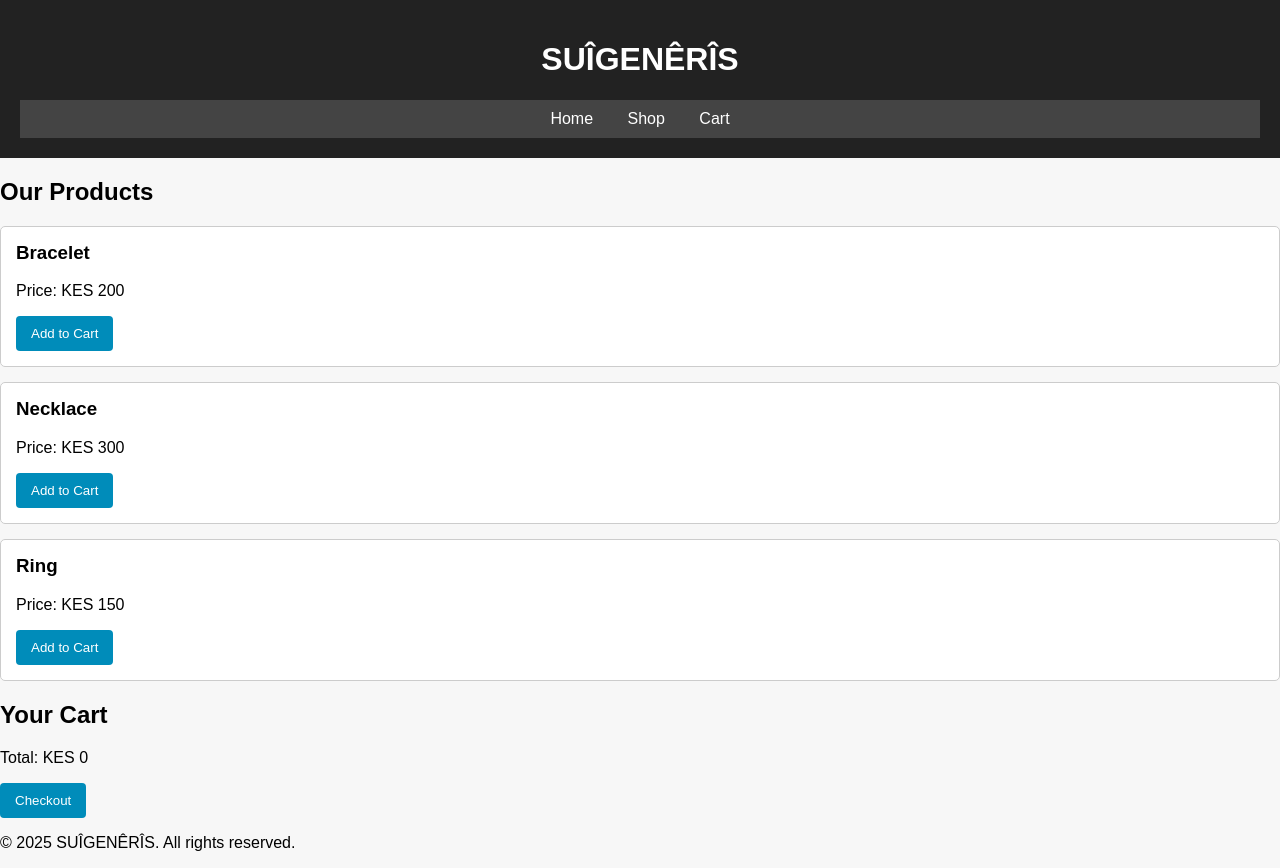
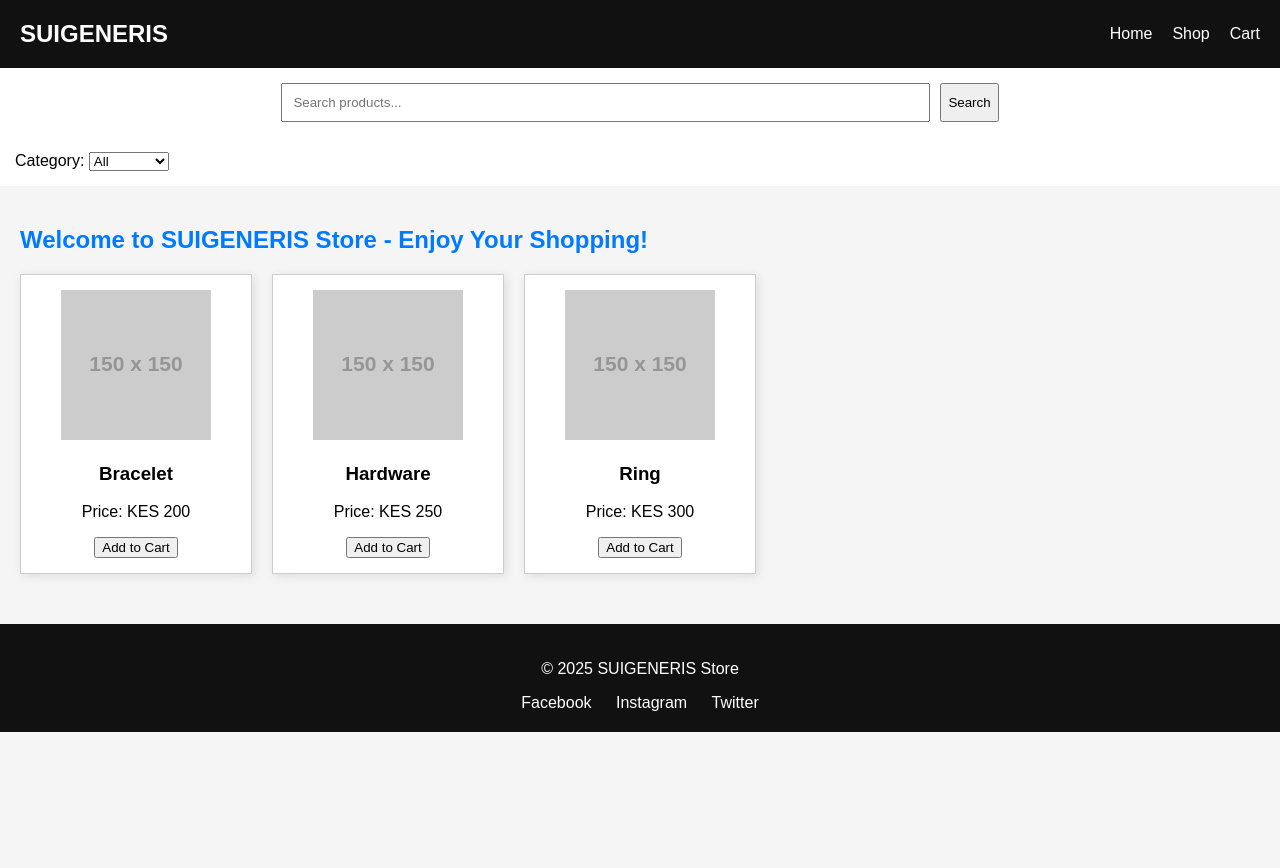
Before and after one commit to SUIGENERIS198/suigeneris-store, a plain HTML site: page index.html in a window 1280 px wide. After the commit the page ends 800 px from the top, so only its background shows below. Drawn offline with Linux system fonts and the light colour scheme; placeholder pictures from the web are drawn by us.

Commit message:
Add Jumia-style homepage

```diff
--- a/index.html
+++ b/index.html
@@ -1,52 +1,71 @@
-
 <!DOCTYPE html>
 <html lang="en">
 <head>
     <meta charset="UTF-8">
     <meta name="viewport" content="width=device-width, initial-scale=1.0">
-    <title>SUÎGENÊRÎS - Online Store</title>
-    <link rel="stylesheet" href="css/style.css">
+    <title>SUIGENERIS Online Store</title>
+    <link rel="stylesheet" href="style.css">
 </head>
 <body>
     <header>
-        <h1>SUÎGENÊRÎS</h1>
+        <div class="logo">SUIGENERIS</div>
         <nav>
-            <a href="#">Home</a>
-            <a href="#products">Shop</a>
-            <a href="#cart">Cart</a>
+            <ul>
+                <li><a href="#">Home</a></li>
+                <li><a href="#">Shop</a></li>
+                <li><a href="#">Cart</a></li>
+            </ul>
         </nav>
     </header>
 
-    <section id="products">
-        <h2>Our Products</h2>
-        <div class="product" data-name="Bracelet" data-price="200">
-            <h3>Bracelet</h3>
-            <p>Price: KES 200</p>
-            <button onclick="addToCart('Bracelet', 200)">Add to Cart</button>
+    <div class="search-bar">
+        <input type="text" placeholder="Search products...">
+        <button>Search</button>
+    </div>
+
+    <div class="filters">
+        <label>Category:</label>
+        <select>
+            <option>All</option>
+            <option>Bracelet</option>
+            <option>Hardware</option>
+            <option>Ring</option>
+        </select>
+    </div>
+
+    <main>
+        <h2 id="main-heading">Our Products</h2>
+        <div class="product-list">
+            <div class="product-card">
+                <img src="https://via.placeholder.com/150" alt="Bracelet">
+                <h3>Bracelet</h3>
+                <p>Price: KES 200</p>
+                <button>Add to Cart</button>
+            </div>
+            <div class="product-card">
+                <img src="https://via.placeholder.com/150" alt="Hardware">
+                <h3>Hardware</h3>
+                <p>Price: KES 250</p>
+                <button>Add to Cart</button>
+            </div>
+            <div class="product-card">
+                <img src="https://via.placeholder.com/150" alt="Ring">
+                <h3>Ring</h3>
+                <p>Price: KES 300</p>
+                <button>Add to Cart</button>
+            </div>
         </div>
-        <div class="product" data-name="Necklace" data-price="300">
-            <h3>Necklace</h3>
-            <p>Price: KES 300</p>
-            <button onclick="addToCart('Necklace', 300)">Add to Cart</button>
-        </div>
-        <div class="product" data-name="Ring" data-price="150">
-            <h3>Ring</h3>
-            <p>Price: KES 150</p>
-            <button onclick="addToCart('Ring', 150)">Add to Cart</button>
-        </div>
-    </section>
-
-    <section id="cart">
-        <h2>Your Cart</h2>
-        <ul id="cart-items"></ul>
-        <p>Total: KES <span id="total">0</span></p>
-        <button onclick="checkout()">Checkout</button>
-    </section>
+    </main>
 
     <footer>
-        <p>&copy; 2025 SUÎGENÊRÎS. All rights reserved.</p>
+        <p>&copy; 2025 SUIGENERIS Store</p>
+        <div class="socials">
+            <a href="#">Facebook</a>
+            <a href="#">Instagram</a>
+            <a href="#">Twitter</a>
+        </div>
     </footer>
 
-    <script src="js/script.js"></script>
+    <script src="script.js"></script>
 </body>
 </html>
--- a/script.js
+++ b/script.js
@@ -1,30 +1,11 @@
+// Show a welcome message
+alert("Welcome to SUIGENERIS Online Store!");
 
-let cart = [];
-
-function addToCart(productName, price) {
-    cart.push({ name: productName, price: price });
-    updateCart();
-}
-
-function updateCart() {
-    let cartItems = document.getElementById('cart-items');
-    cartItems.innerHTML = '';
-    let total = 0;
-    cart.forEach(item => {
-        let li = document.createElement('li');
-        li.textContent = item.name + " - KES " + item.price;
-        cartItems.appendChild(li);
-        total += item.price;
-    });
-    document.getElementById('total').textContent = total;
-}
-
-function checkout() {
-    if (cart.length === 0) {
-        alert("Your cart is empty!");
-        return;
+// Example of DOM manipulation
+document.addEventListener("DOMContentLoaded", function () {
+    const heading = document.getElementById("main-heading");
+    if (heading) {
+        heading.style.color = "#007bff";
+        heading.innerText = "Welcome to SUIGENERIS Store - Enjoy Your Shopping!";
     }
-    alert("Thank you for shopping at SUÎGENÊRÎS!");
-    cart = [];
-    updateCart();
-}
+});
--- a/style.css
+++ b/style.css
@@ -1,40 +1,89 @@
-
 body {
     font-family: Arial, sans-serif;
     margin: 0;
     padding: 0;
-    background: #f8f8f8;
+    background-color: #f5f5f5;
 }
+
 header {
-    background: #111;
+    background-color: #111;
+    color: #fff;
+    padding: 20px;
+    display: flex;
+    justify-content: space-between;
+    align-items: center;
+}
+
+.logo {
+    font-size: 24px;
+    font-weight: bold;
+}
+
+nav ul {
+    list-style: none;
+    display: flex;
+    gap: 20px;
+    margin: 0;
+    padding: 0;
+}
+
+nav a {
     color: white;
-    padding: 10px 20px;
+    text-decoration: none;
+}
+
+.search-bar {
+    display: flex;
+    justify-content: center;
+    padding: 15px;
+    background-color: #fff;
+}
+
+.search-bar input {
+    width: 50%;
+    padding: 10px;
+    margin-right: 10px;
+}
+
+.filters {
+    padding: 15px;
+    background-color: #fff;
+}
+
+main {
+    padding: 20px;
+}
+
+.product-list {
+    display: flex;
+    gap: 20px;
+    flex-wrap: wrap;
+}
+
+.product-card {
+    background-color: #fff;
+    border: 1px solid #ccc;
+    padding: 15px;
+    width: 200px;
+    box-shadow: 2px 2px 10px rgba(0, 0, 0, 0.1);
     text-align: center;
 }
-nav a {
+
+.product-card img {
+    max-width: 100%;
+    height: auto;
+}
+
+footer {
+    background-color: #111;
+    color: #fff;
+    text-align: center;
+    padding: 20px;
+    margin-top: 30px;
+}
+
+footer .socials a {
     color: white;
     margin: 0 10px;
     text-decoration: none;
 }
-section {
-    padding: 20px;
-}
-.product {
-    background: white;
-    border: 1px solid #ccc;
-    margin: 10px 0;
-    padding: 10px;
-}
-button {
-    padding: 8px 12px;
-    background: #333;
-    color: white;
-    border: none;
-    cursor: pointer;
-}
-footer {
-    background: #111;
-    color: white;
-    text-align: center;
-    padding: 10px;
-}
```
